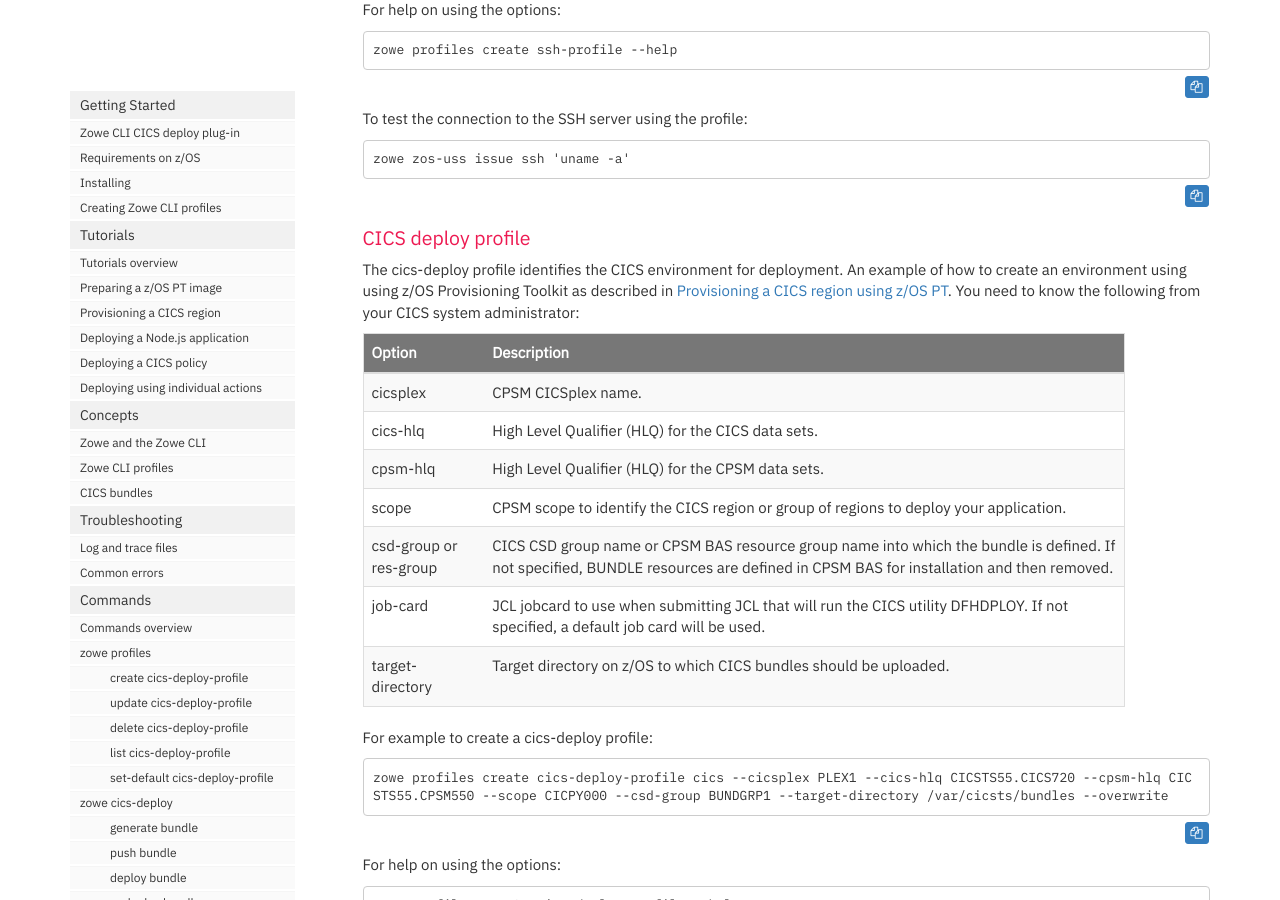
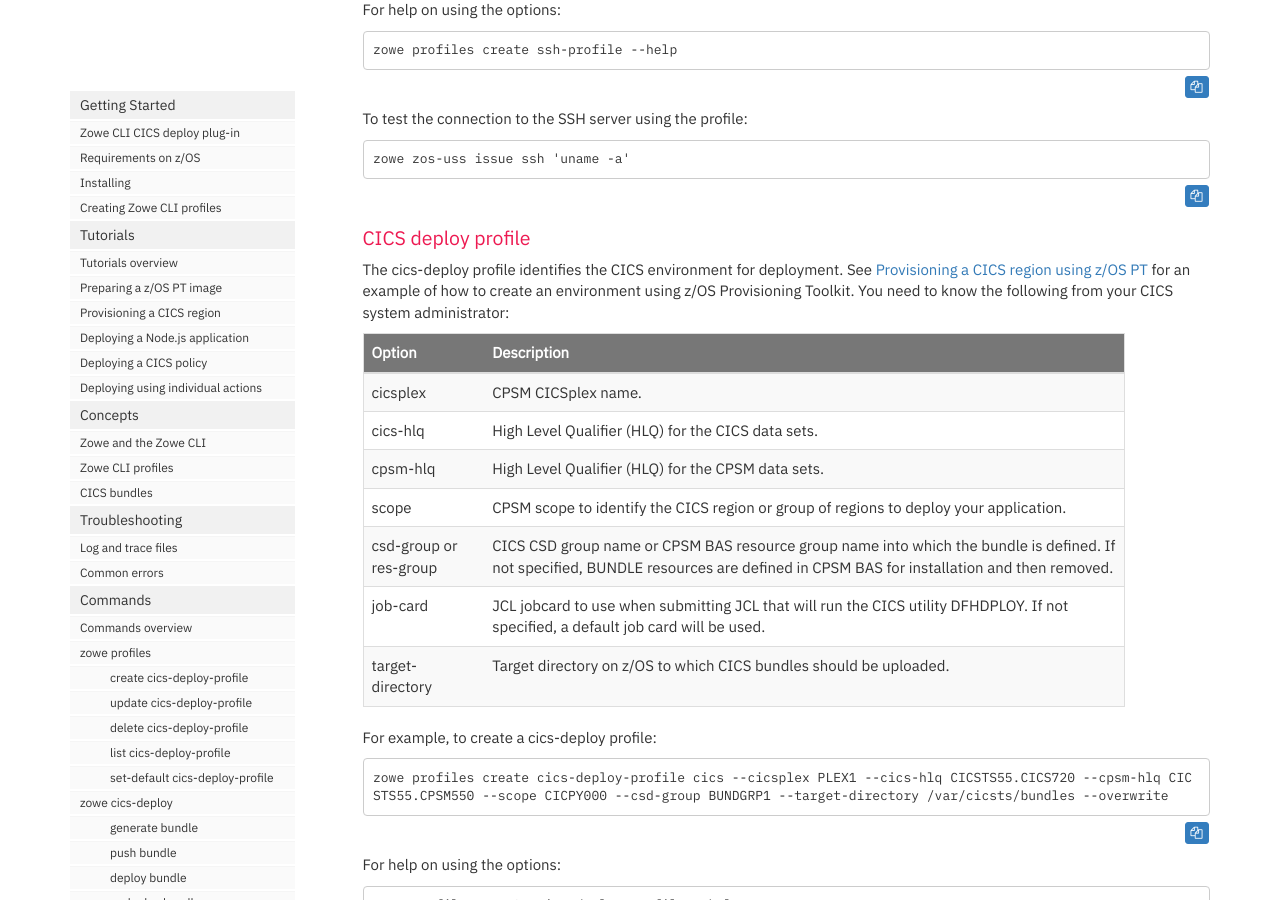
Before and after one commit to IBM/zowe-cli-cics-deploy-plugin, a Jekyll site: the page built from docs/pages/cdp/cdp-Creating-Zowe-CLI-profiles.md, in a window 1280 px wide and 900 px high, scrolled down 2064 px. Built offline with Jekyll 4.4.1, drawn with Linux system fonts in a browser that asks for light colours; nearby versions of some CDN libraries; comment, search, counter and statistics services are not loaded.

Commit message:
Small edits as per review feedback
Signed-off-by: Clive Harris <clive.harris@gmail.com>

````diff
--- a/docs/pages/cdp/cdp-Creating-Zowe-CLI-profiles.md
+++ b/docs/pages/cdp/cdp-Creating-Zowe-CLI-profiles.md
@@ -84,7 +84,7 @@ zowe zos-uss issue ssh 'uname -a'
 
 ### CICS deploy profile
 
-The cics-deploy profile identifies the CICS environment for deployment. An example of how to create an environment using using z/OS Provisioning Toolkit as described in [Provisioning a CICS region using z/OS PT](cdp-Provisioning-a-CICS-region). You need to know the following from your CICS system administrator:
+The cics-deploy profile identifies the CICS environment for deployment. See [Provisioning a CICS region using z/OS PT](cdp-Provisioning-a-CICS-region) for an example of how to create an environment using z/OS Provisioning Toolkit. You need to know the following from your CICS system administrator:
 
 | Option                 | Description                                                                                                                                                                         |
 | ---------------------- | ----------------------------------------------------------------------------------------------------------------------------------------------------------------------------------- |
@@ -96,7 +96,7 @@ The cics-deploy profile identifies the CICS environment for deployment. An examp
 | job-card               | JCL jobcard to use when submitting JCL that will run the CICS utility DFHDPLOY. If not specified, a default job card will be used.                                                  |
 | target-directory       | Target directory on z/OS to which CICS bundles should be uploaded.                                                                                                                  |
 
-For example to create a cics-deploy profile:
+For example, to create a cics-deploy profile:
 
 ```text
 zowe profiles create cics-deploy-profile cics --cicsplex PLEX1 --cics-hlq CICSTS55.CICS720 --cpsm-hlq CICSTS55.CPSM550 --scope CICPY000 --csd-group BUNDGRP1 --target-directory /var/cicsts/bundles --overwrite
````
Also changed, not shown: docs/pages/cdp/cdp-Deploying-a-nodejs-application.md (+2 -2 lines), docs/pages/cdp/cdp-Installing.md (+4 -4 lines).
